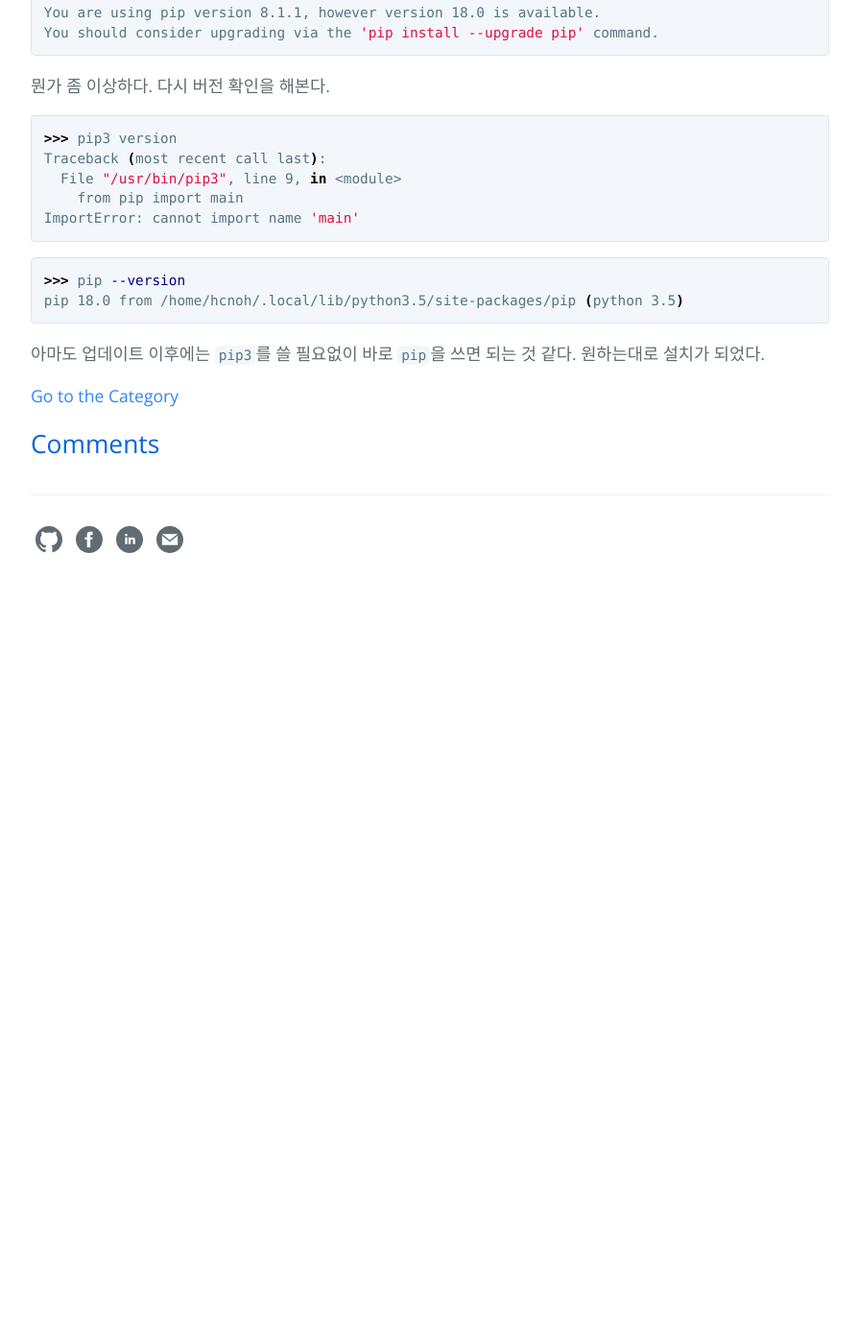
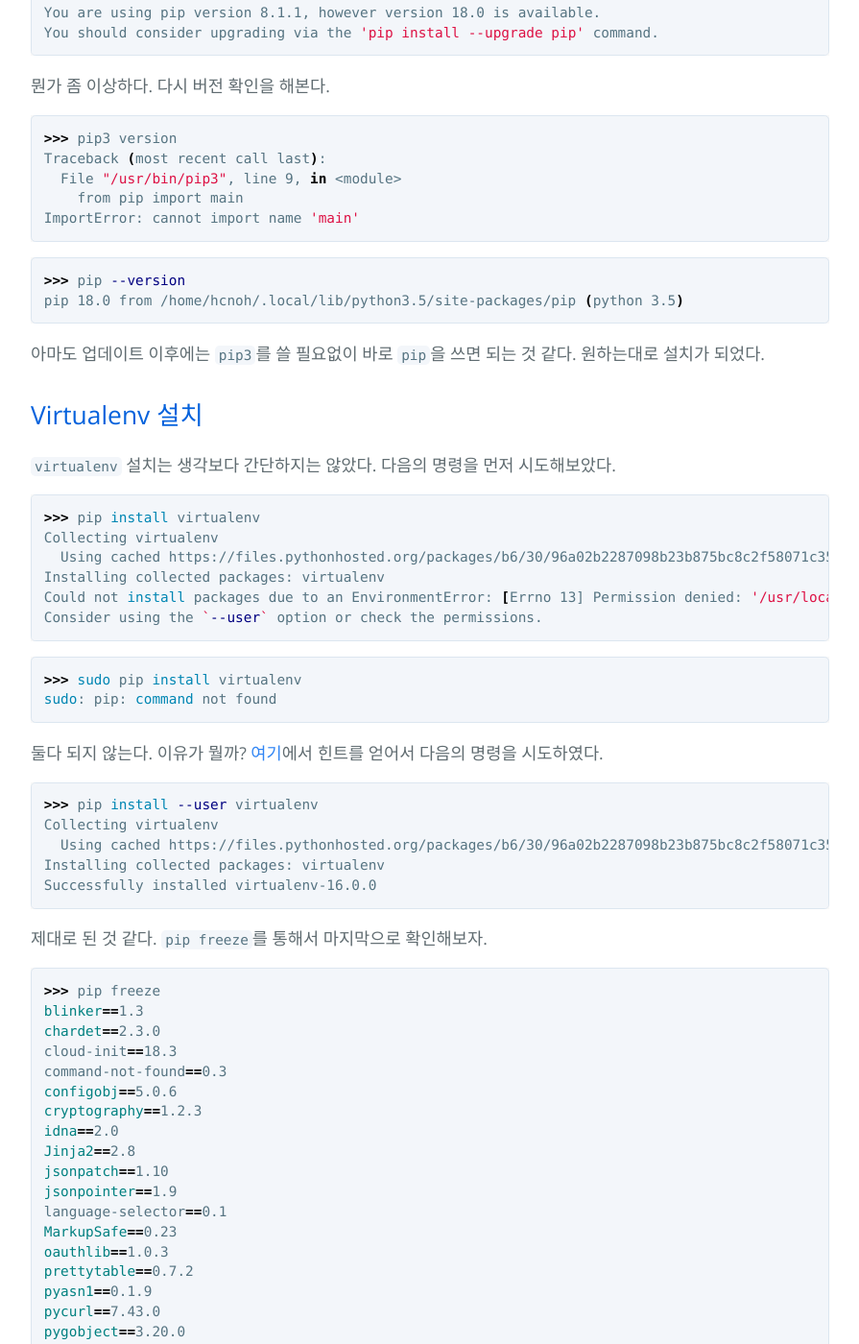
Before and after one commit to hcnoh/hcnoh.github.io, a Jekyll site: the page built from _posts/2018-10-05-development-environment-setting.md, in a window 1280 px wide and 1400 px high, scrolled down 3011 px. Shown: the whole window at 96% size, without its empty margins (192-1087 px from the left). Built offline with Jekyll 4.4.1, drawn with Linux system fonts in a browser that asks for light colours; comment, search, counter and statistics services are not loaded; before the commit the page ends 3641 px from its top, so only the background shows below that; some of the changed text lies outside the part shown.

Commit message:
Update 2018-10-05-development-environment-setting.md

````diff
--- a/_posts/2018-10-05-development-environment-setting.md
+++ b/_posts/2018-10-05-development-environment-setting.md
@@ -150,3 +150,68 @@
 ```
 
 아마도 업데이트 이후에는 `pip3`를 쓸 필요없이 바로 `pip`을 쓰면 되는 것 같다. 원하는대로 설치가 되었다.
+
+## Virtualenv 설치
+`virtualenv` 설치는 생각보다 간단하지는 않았다. 다음의 명령을 먼저 시도해보았다.
+
+```bash
+>>> pip install virtualenv
+Collecting virtualenv
+  Using cached https://files.pythonhosted.org/packages/b6/30/96a02b2287098b23b875bc8c2f58071c35d2efe84f747b64d523721dc2b5/virtualenv-16.0.0-py2.py3-none-any.whl
+Installing collected packages: virtualenv
+Could not install packages due to an EnvironmentError: [Errno 13] Permission denied: '/usr/local/lib/python3.5/dist-packages/virtualenv.py'
+Consider using the `--user` option or check the permissions.
+```
+
+```bash
+>>> sudo pip install virtualenv
+sudo: pip: command not found
+```
+
+둘다 되지 않는다. 이유가 뭘까? [여기](https://www.reddit.com/r/learnpython/comments/8qwui6/could_not_install_packages_due_to_an/)에서 힌트를 얻어서 다음의 명령을 시도하였다.
+
+```bash
+>>> pip install --user virtualenv
+Collecting virtualenv
+  Using cached https://files.pythonhosted.org/packages/b6/30/96a02b2287098b23b875bc8c2f58071c35d2efe84f747b64d523721dc2b5/virtualenv-16.0.0-py2.py3-none-any.whl
+Installing collected packages: virtualenv
+Successfully installed virtualenv-16.0.0
+```
+
+제대로 된 것 같다. `pip freeze`를 통해서 마지막으로 확인해보자.
+
+```bash
+>>> pip freeze
+blinker==1.3
+chardet==2.3.0
+cloud-init==18.3
+command-not-found==0.3
+configobj==5.0.6
+cryptography==1.2.3
+idna==2.0
+Jinja2==2.8
+jsonpatch==1.10
+jsonpointer==1.9
+language-selector==0.1
+MarkupSafe==0.23
+oauthlib==1.0.3
+prettytable==0.7.2
+pyasn1==0.1.9
+pycurl==7.43.0
+pygobject==3.20.0
+PyJWT==1.3.0
+pyserial==3.0.1
+python-apt==1.1.0b1+ubuntu0.16.4.2
+python-debian==0.1.27
+python-systemd==231
+PyYAML==3.11
+requests==2.9.1
+six==1.10.0
+ssh-import-id==5.5
+ufw==0.35
+unattended-upgrades==0.1
+urllib3==1.13.1
+virtualenv==16.0.0
+```
+
+맨 밑에 `virtualenv==16.0.0`이 보인다. 제대로 설치가 되었다.
````
